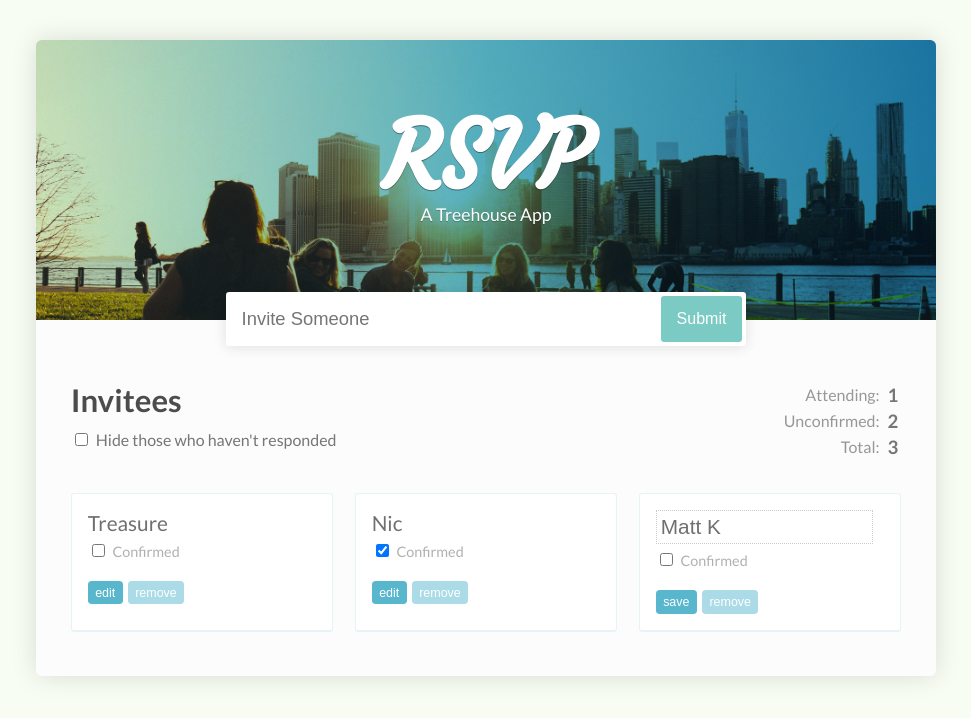
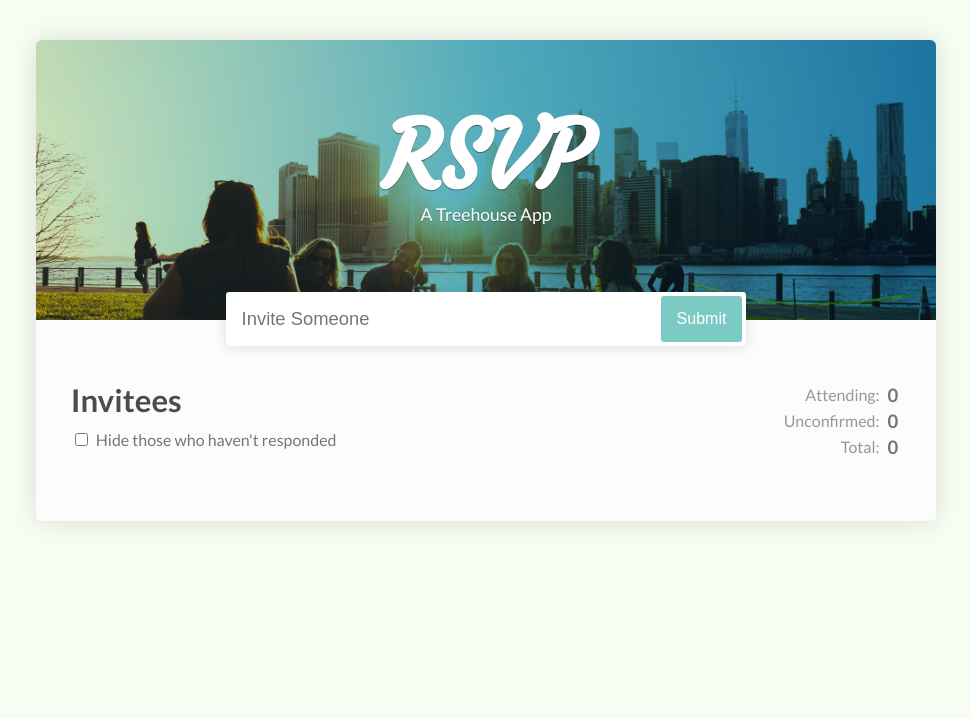
Before and after one commit to euriphides/react-rsvp, a React (Create React App) app: page / in a window 1280 px wide. Shown: the top 718 px of the page, without its empty margins (154-1125 px from the left). Built offline with nearby package versions, Linux system fonts and the light colour scheme.

Commit message:
Refactored App

```diff
--- a/src/App.js
+++ b/src/App.js
@@ -1,7 +1,9 @@
 import React, { Component } from 'react';
 import './App.css';
-import GuestList from './GuestList';
-import Counter from './Counter';
+
+
+import Header from './Header/index';
+import MainContent from './MainContent/index';
 
 class App extends Component {
 
@@ -9,28 +11,22 @@ class App extends Component {
     isFiltered: false,
     pendingGuest: "",
     guests: [
-      {
-        name: 'Treasure',
-        isConfirmed: false,
-        isEditing: false
-      },
-      {
-        name: 'Nic',
-        isConfirmed: true,
-        isEditing: false
-      },
-      {
-        name: 'Matt K',
-        isConfirmed: false,
-        isEditing: true
-      }
+
     ]
   };
 
-  toggleGuestPropertyAt = (property, indexToChange) =>
+  lastGuestId = 0;
+
+  newGuestId = () => {
+    const id = this.lastGuestId;
+    this.lastGuestId += 1;
+    return id;
+  }
+
+  toggleGuestPropertyAt = (property, id) =>
     this.setState({
-      guests: this.state.guests.map((guest, index) => {
-        if (index === indexToChange) {
+      guests: this.state.guests.map(guest => {
+        if (id === guest.id) {
           return {
             ...guest,
             [property]: !guest[property]
@@ -40,24 +36,23 @@ class App extends Component {
       })
     });
 
-  toggleConfirmationAt = index =>
-    this.toggleGuestPropertyAt("isConfirmed", index);
+  toggleConfirmationAt = id =>
+    this.toggleGuestPropertyAt("isConfirmed", id);
 
-  removeGuestAt = index =>
+  removeGuestAt = id =>
     this.setState({
       guests: [
-        ...this.state.guests.slice(0, index),
-        ...this.state.guests.slice(index + 1)
+        ...this.state.guests.filter(guest => id !== guest.id)
       ]
-    })
+    });
 
-  toggleEditingAt = index =>
-    this.toggleGuestPropertyAt("isEditing", index);
+  toggleEditingAt = id =>
+    this.toggleGuestPropertyAt("isEditing", id);
 
-  setNameAt = (name, indexToChange) =>
+  setNameAt = (name, id) =>
     this.setState({
-      guests: this.state.guests.map((guest, index) => {
-        if (index === indexToChange) {
+      guests: this.state.guests.map(guest => {
+        if (id === guest.id) {
           return {
             ...guest,
             name
@@ -69,12 +64,14 @@ class App extends Component {
 
   newGuestSubmitHandler= e => {
     e.preventDefault();
+    const id = this.newGuestId();
     this.setState({
       guests:[
         {
           name:this.state.pendingGuest,
           isConfirmed: false,
-          isEditing: false
+          isEditing: false,
+          id
         },
         ...this.state.guests
       ],
@@ -100,50 +97,25 @@ class App extends Component {
     const numberUnconfirmed = totalInvited - numberAttending;
     return (
       <div className="App">
-        <header>
-          <h1>RSVP</h1>
-          <p>A Treehouse App</p>
-          <form onSubmit={this.newGuestSubmitHandler}>
-            <input
-              type="text"
-              onChange={this.handleNameInput}
-              value={this.state.pendingGuest}
-              placeholder="Invite Someone"
+        <Header
+          newGuestSubmitHandler={this.newGuestSubmitHandler}
+          pendingGuest={this.state.pendingGuest}
+          handleNameInput={this.handleNameInput}
         />
-            <button
-              type="submit"
-              name="submit"
-              value="submit"
-            >Submit</button>
-          </form>
-        </header>
-        <div className="main">
-          <div>
-            <h2>Invitees</h2>
-            <label>
-              <input type="checkbox"
-              onChange={this.toggleFilter}
-              checked={this.state.isFiltered}
-              /> Hide those who haven't responded
-            </label>
-          </div>
-          <Counter
+        <MainContent
+          toggleFilter={this.toggleFilter}
+          isFiltered={this.state.isFiltered}
           totalInvited={totalInvited}
           numberAttending={numberAttending}
           numberUnconfirmed={numberUnconfirmed}
-          />
-
-          <GuestList
           guests={this.state.guests}
           toggleConfirmationAt={this.toggleConfirmationAt}
           toggleEditingAt={this.toggleEditingAt}
           setNameAt={this.setNameAt}
-            isFiltered={this.state.isFiltered}
           removeGuestAt={this.removeGuestAt}
           pendingGuest={this.state.pendingGuest}
         />
 
-        </div>
       </div>
     );
   }
--- /dev/null
+++ b/src/Header/GuestInputForm.js
@@ -0,0 +1,26 @@
+import React from 'react';
+import PropTypes from 'prop-types';
+
+const GuestInputForm = props =>
+
+  <form onSubmit={props.newGuestSubmitHandler}>
+    <input
+      type="text"
+      onChange={props.handleNameInput}
+      value={props.pendingGuest}
+      placeholder="Invite Someone"
+    />
+    <button
+      type="submit"
+      name="submit"
+      value="submit"
+    >Submit</button>
+  </form>;
+
+GuestInputForm.propTypes = {
+  newGuestSubmitHandler: PropTypes.func.isRequired,
+  pendingGuest: PropTypes.string.isRequired,
+  handleNameInput: PropTypes.func.isRequired
+}
+
+export default GuestInputForm;
--- /dev/null
+++ b/src/Header/index.js
@@ -0,0 +1,22 @@
+import React from 'react';
+import PropTypes from 'prop-types';
+import GuestInputForm from './GuestInputForm';
+
+const Header = props =>
+  <header>
+    <h1>RSVP</h1>
+    <p>A Treehouse App</p>
+    <GuestInputForm
+      newGuestSubmitHandler={props.newGuestSubmitHandler}
+      pendingGuest={props.pendingGuest}
+      handleNameInput={props.handleNameInput}
+      />
+  </header>;
+
+Header.propTypes = {
+  newGuestSubmitHandler: PropTypes.func.isRequired,
+  pendingGuest: PropTypes.string.isRequired,
+  handleNameInput: PropTypes.func.isRequired
+};
+
+export default Header;
--- /dev/null
+++ b/src/MainContent/ConfirmedFilter.js
@@ -0,0 +1,21 @@
+import React from 'react';
+import PropTypes from 'prop-types';
+
+const ConfirmedFilter = props =>
+  <div>
+    <h2>Invitees</h2>
+    <label>
+      <input type="checkbox"
+             onChange={props.toggleFilter}
+             checked={props.isFiltered}
+      /> {" "}
+      Hide those who haven't responded
+    </label>
+  </div>;
+
+ConfirmedFilter.propTypes = {
+  toggleFilter: PropTypes.func.isRequired,
+  isFiltered: PropTypes.bool.isRequired
+}
+
+export default ConfirmedFilter;
--- a/src/GuestList.js
+++ b/src/MainContent/GuestList/index.js
@@ -15,10 +15,10 @@ const GuestList = props =>
         name={guest.name}
         isConfirmed={guest.isConfirmed}
         isEditing={guest.isEditing}
-        handleConfirmation={() => props.toggleConfirmationAt(index)}
-        handleToggleEditing={() => props.toggleEditingAt(index)}
-        setName={text => props.setNameAt(text, index)}
-        handleRemove={() => props.removeGuestAt(index)}
+        handleConfirmation={() => props.toggleConfirmationAt(guest.id)}
+        handleToggleEditing={() => props.toggleEditingAt(guest.id)}
+        setName={text => props.setNameAt(text, guest.id)}
+        handleRemove={() => props.removeGuestAt(guest.id)}
          />
     )}
   </ul>;
--- /dev/null
+++ b/src/MainContent/index.js
@@ -0,0 +1,48 @@
+import React from 'react';
+import PropTypes from 'prop-types';
+
+import GuestList from './GuestList/index';
+import Counter from './Counter';
+import ConfirmedFilter from './ConfirmedFilter';
+
+
+const MainContent = props =>
+  <div className="main">
+    <ConfirmedFilter
+      toggleFilter={props.toggleFilter}
+      isFiltered={props.isFiltered}
+    />
+    <Counter
+      totalInvited={props.totalInvited}
+      numberAttending={props.numberAttending}
+      numberUnconfirmed={props.numberUnconfirmed}
+    />
+
+    <GuestList
+      guests={props.guests}
+      toggleConfirmationAt={props.toggleConfirmationAt}
+      toggleEditingAt={props.toggleEditingAt}
+      setNameAt={props.setNameAt}
+      isFiltered={props.isFiltered}
+      removeGuestAt={props.removeGuestAt}
+      pendingGuest={props.pendingGuest}
+    />
+  </div>;
+
+MainContent.propTypes = {
+  guests: PropTypes.array.isRequired,
+  toggleFilter: PropTypes.func.isRequired,
+  isFiltered: PropTypes.bool.isRequired,
+  totalInvited: PropTypes.number.isRequired,
+  numberAttending: PropTypes.number.isRequired,
+  numberUnconfirmed:  PropTypes.number.isRequired,
+  toggleConfirmationAt: PropTypes.number.isRequired,
+  toggleEditingAt: PropTypes.func.isRequired,
+  setNameAt: PropTypes.func.isRequired,
+  removeGuestAt: PropTypes.func.isRequired,
+  pendingGuest: PropTypes.string.isRequired
+
+};
+
+
+export default MainContent;
```
Also changed, not shown: src/MainContent/Counter.js (renamed from src/Counter.js), src/MainContent/GuestList/Guest.js (renamed from src/Guest.js), src/MainContent/GuestList/GuestName.js (renamed from src/GuestName.js), src/MainContent/GuestList/PendingGuest.js (renamed from src/PendingGuest.js). Lines whose indentation alone changed are shown as unchanged.
